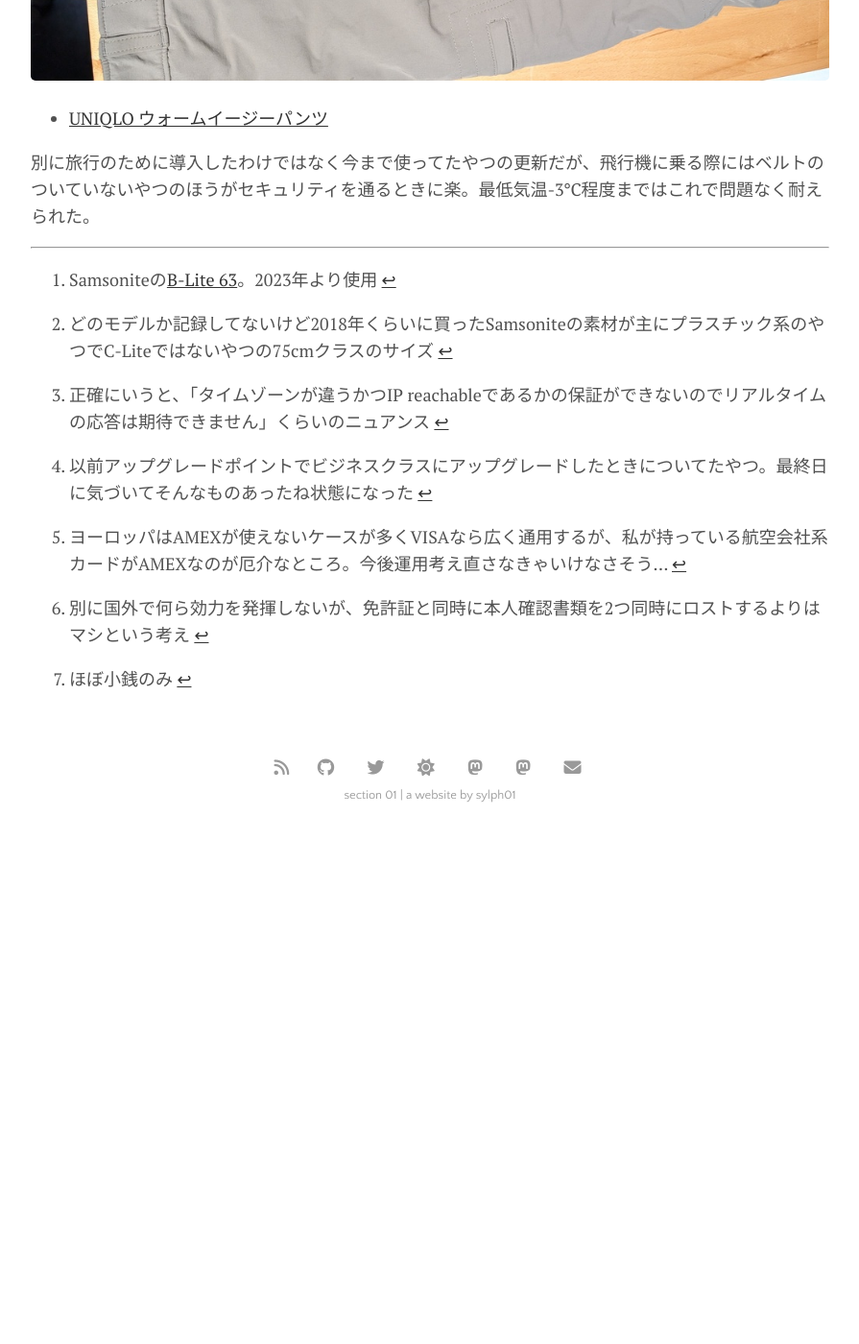
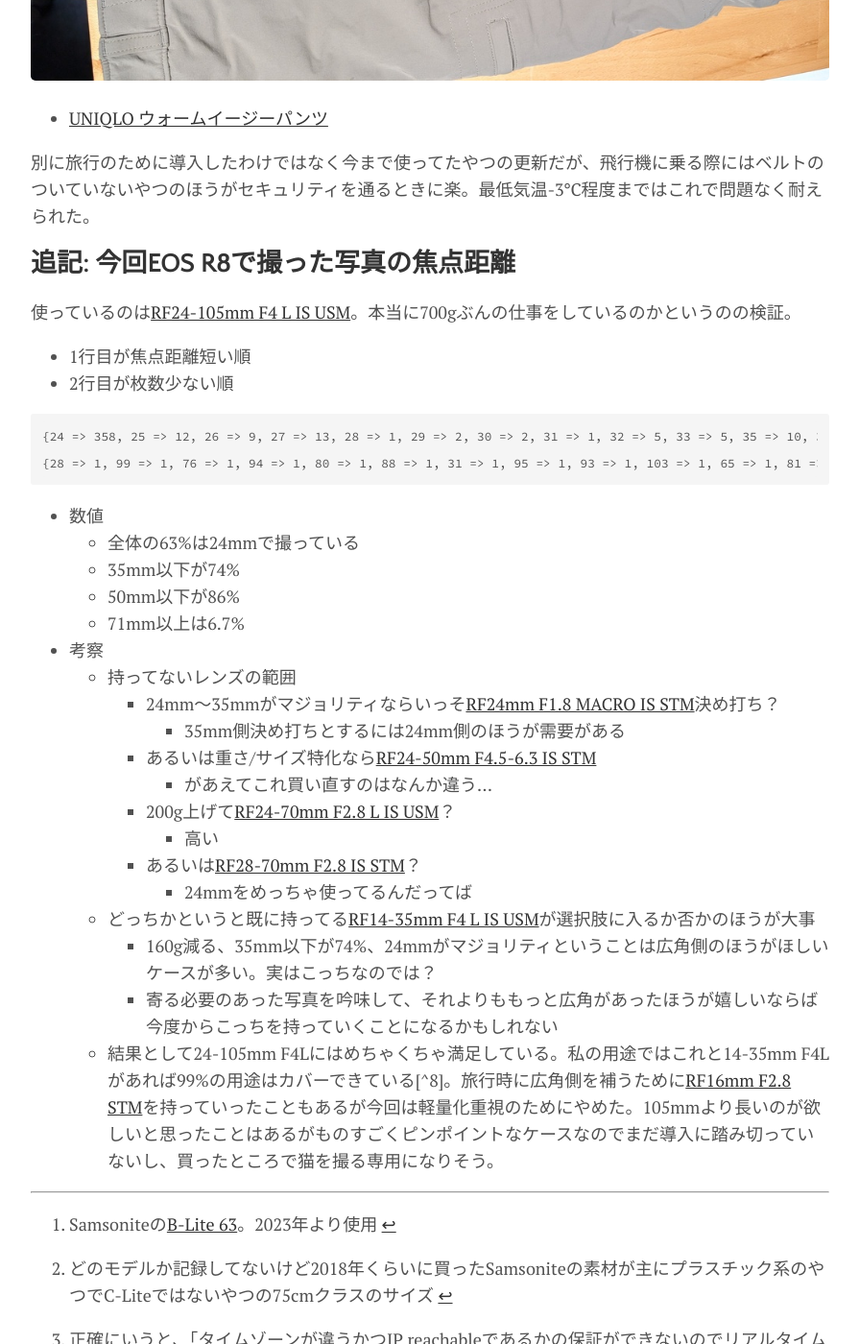
Before and after one commit to sylph01/sylph01.github.io, a Jekyll site: the page built from _posts/2026-02-11-packing-strats-eu2026.md, in a window 1280 px wide and 1400 px high, scrolled down 9636 px. Shown: the whole window at 96% size, without its empty margins (192-1087 px from the left). Built offline with Jekyll 4.4.1, drawn with Linux system fonts in a browser that asks for light colours; before the commit the page ends 10510 px from its top, so only the background shows below that.

Commit message:
[packing-strats-eu2026] note on lens

````diff
--- a/_posts/2026-02-11-packing-strats-eu2026.md
+++ b/_posts/2026-02-11-packing-strats-eu2026.md
@@ -212,4 +212,36 @@ category: ja
 
 別に旅行のために導入したわけではなく今まで使ってたやつの更新だが、飛行機に乗る際にはベルトのついていないやつのほうがセキュリティを通るときに楽。最低気温-3℃程度まではこれで問題なく耐えられた。
 
+## 追記: 今回EOS R8で撮った写真の焦点距離
+
+使っているのは[RF24-105mm F4 L IS USM](https://personal.canon.jp/product/camera/rf/rf24-105-f4l)。本当に700gぶんの仕事をしているのかというのの検証。
+
+- 1行目が焦点距離短い順
+- 2行目が枚数少ない順
+
+```
+{24 => 358, 25 => 12, 26 => 9, 27 => 13, 28 => 1, 29 => 2, 30 => 2, 31 => 1, 32 => 5, 33 => 5, 35 => 10, 37 => 6, 39 => 5, 40 => 10, 42 => 9, 43 => 4, 45 => 11, 47 => 5, 50 => 18, 53 => 8, 56 => 5, 58 => 5, 61 => 3, 63 => 7, 65 => 1, 67 => 2, 70 => 8, 74 => 3, 76 => 1, 80 => 1, 81 => 2, 83 => 2, 87 => 2, 88 => 1, 90 => 2, 91 => 2, 93 => 1, 94 => 1, 95 => 1, 99 => 1, 103 => 1, 105 => 17}
+{28 => 1, 99 => 1, 76 => 1, 94 => 1, 80 => 1, 88 => 1, 31 => 1, 95 => 1, 93 => 1, 103 => 1, 65 => 1, 81 => 2, 30 => 2, 67 => 2, 83 => 2, 91 => 2, 29 => 2, 87 => 2, 90 => 2, 61 => 3, 74 => 3, 43 => 4, 32 => 5, 39 => 5, 33 => 5, 47 => 5, 58 => 5, 56 => 5, 37 => 6, 63 => 7, 53 => 8, 70 => 8, 26 => 9, 42 => 9, 40 => 10, 35 => 10, 45 => 11, 25 => 12, 27 => 13, 105 => 17, 50 => 18, 24 => 358}
+```
+
+- 数値
+	- 全体の63%は24mmで撮っている
+	- 35mm以下が74%
+	- 50mm以下が86%
+	- 71mm以上は6.7%
+- 考察
+	- 持ってないレンズの範囲
+		- 24mm〜35mmがマジョリティならいっそ[RF24mm F1.8 MACRO IS STM](https://personal.canon.jp/product/camera/rf/rf24-f18)決め打ち？
+			- 35mm側決め打ちとするには24mm側のほうが需要がある
+		- あるいは重さ/サイズ特化なら[RF24-50mm F4.5-6.3 IS STM](https://personal.canon.jp/product/camera/rf/rf24-50-f45-63)
+			- があえてこれ買い直すのはなんか違う…
+		- 200g上げて[RF24-70mm F2.8 L IS USM](https://personal.canon.jp/product/camera/rf/rf24-70-f28l)？
+			- 高い
+		- あるいは[RF28-70mm F2.8 IS STM](https://personal.canon.jp/product/camera/rf/rf28-70-f28)？
+			- 24mmをめっちゃ使ってるんだってば
+	- どっちかというと既に持ってる[RF14-35mm F4 L IS USM](https://personal.canon.jp/product/camera/rf/rf14-35-f4l)が選択肢に入るか否かのほうが大事
+		- 160g減る、35mm以下が74%、24mmがマジョリティということは広角側のほうがほしいケースが多い。実はこっちなのでは？
+		- 寄る必要のあった写真を吟味して、それよりももっと広角があったほうが嬉しいならば今度からこっちを持っていくことになるかもしれない
+	- 結果として24-105mm F4Lにはめちゃくちゃ満足している。私の用途ではこれと14-35mm F4Lがあれば99%の用途はカバーできている[^8]。旅行時に広角側を補うために[RF16mm F2.8 STM](https://personal.canon.jp/product/camera/rf/rf16-f28)を持っていったこともあるが今回は軽量化重視のためにやめた。105mmより長いのが欲しいと思ったことはあるがものすごくピンポイントなケースなのでまだ導入に踏み切っていないし、買ったところで猫を撮る専用になりそう。
+
 ----
````
